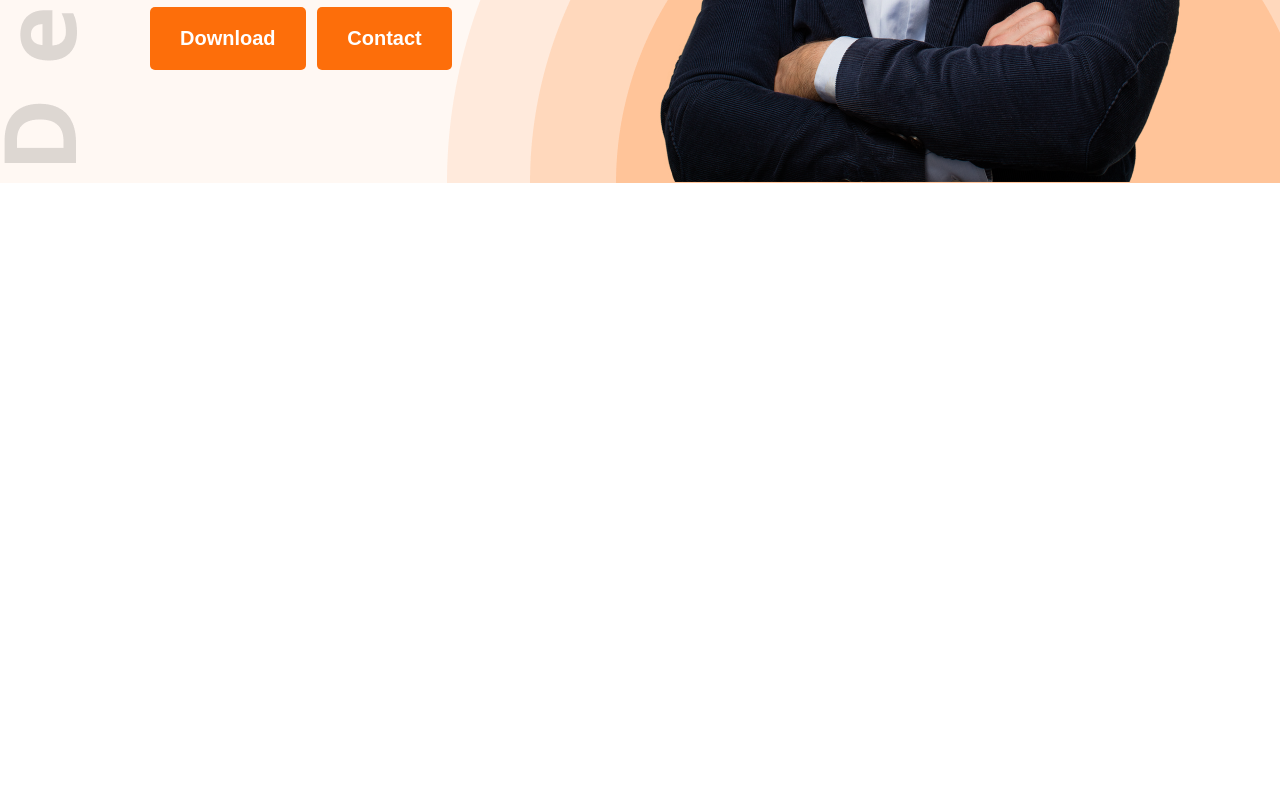
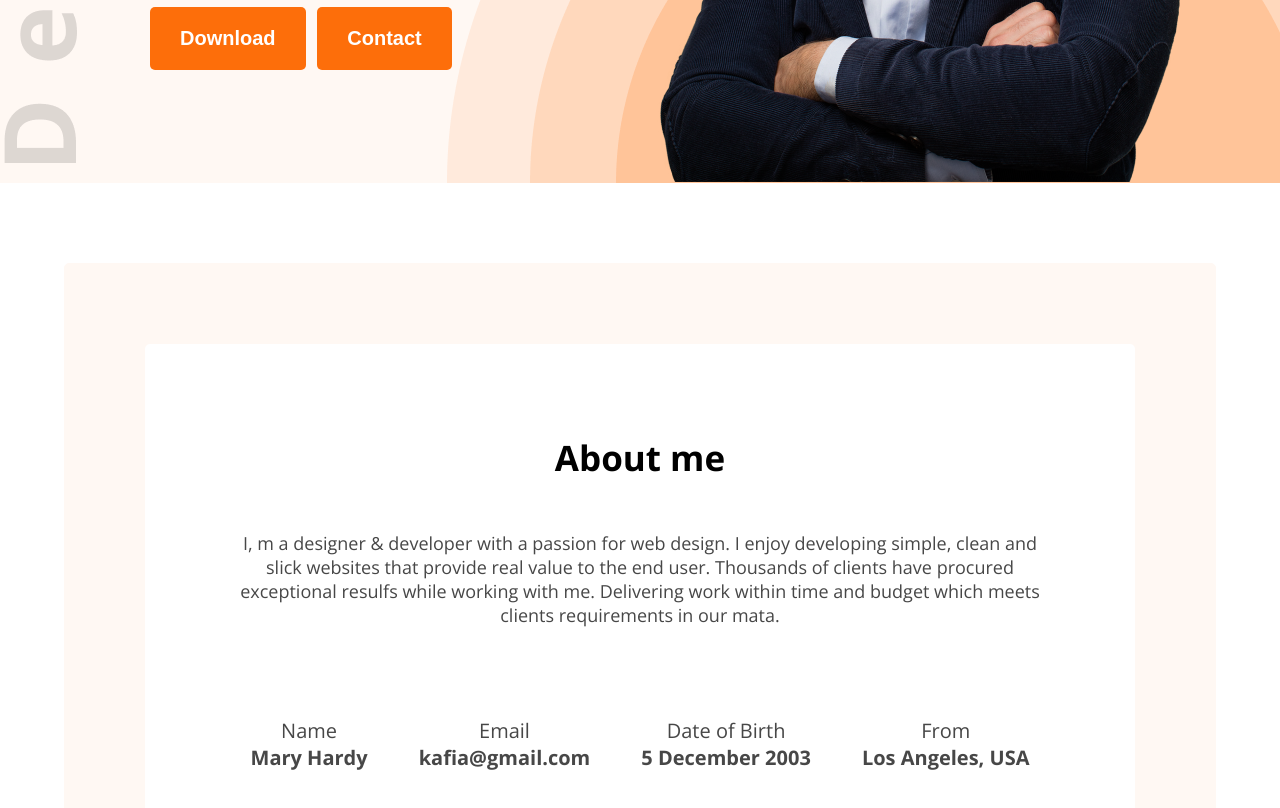
Before and after one commit to shehabRabby/Demo-portfolio-resources, a plain HTML site: page index.html in a window 1280 px wide. Shown: the part 600-1408 px from the top of the page. Before the commit the page ends 804 px from the top, so only its background shows below. Drawn offline with nearby package versions, Linux system fonts and the light colour scheme.

Commit message:
add second section

```diff
--- a/index.html
+++ b/index.html
@@ -42,5 +42,38 @@
           </section>
        </header>
 
-   </body>
+       <main>
+            <section>
+              <div class="main-container">
+                 <div class="main-about">
+                    <div class="main-part1">
+                      <h2 class="all-heading">About me</h2>
+                      <p class="all-paragraph">I, m a designer & developer with a  passion for web design. I enjoy developing simple, clean and slick websites that provide real value to the end user. Thousands of clients have procured exceptional resulfs while working with me. Delivering work within time and budget which meets clients requirements in our mata.</p>
+                    </div>
+
+                    <div class="main-part2">
+                        <div class="main-item">
+                         <p class="item-title">Name</p>
+                         <p class="item-description">Mary Hardy</p>
+                        </div>
+                        <div class="main-item">
+                          <p class="item-title">Email</p>
+                          <p class="item-description">kafia@gmail.com</p>
+                        </div>
+                       <div class="main-item">
+                          <p class="item-title">Date of Birth</p>
+                          <p class="item-description">5 December 2003</p>
+                       </div>
+                       <div class="main-item">
+                          <p class="item-title">From</p>
+                          <p class="item-description">Los Angeles, USA</p>
+                        </div>
+                     </div>
+                  </div>
+              </div>
+           </section>
+
+
+     </main>
+ </body>
 </html>
--- a/style.css
+++ b/style.css
@@ -3,9 +3,7 @@
     padding: 0px;
 
 }
-body{
 
-}
 .open-sans-regular {
   font-family: "Open Sans", sans-serif;
   font-optical-sizing: auto;
@@ -105,3 +103,57 @@ align-items: center;
     font-weight: bold;
     color: #000000;
 }
+
+
+/* Main container */
+.main-container{
+    width: 1150px;
+    height: 700px;
+    margin: 80px auto;
+    background-color: #FFF8F3;
+    text-align: center;
+    border: 1px solid #FFF8F3 ;
+    border-radius: 5px;
+
+}
+
+.main-about{
+    height: 380px;
+    width: 830px;
+    background-color: white;
+    padding: 80px ;
+    margin:  80px;
+    border-radius: 5px;
+
+}
+.all-heading{
+    font-size: 35px;
+    font-weight: bold;
+}
+
+.main-part1{
+    align-items: center;
+    text-align: center;
+    display: block;
+    margin: 10px;
+}
+.main-part1 h2{
+    margin-bottom: 50px;
+}
+
+.item-title{
+ font-size: 20px;
+ font-weight:0px;
+}
+
+.item-description{
+    font-size: 20px;
+    font-weight: bold;
+}
+
+.main-part2{
+    display: flex;
+    justify-content: space-around;
+    margin-top: 90px;
+
+}
```
